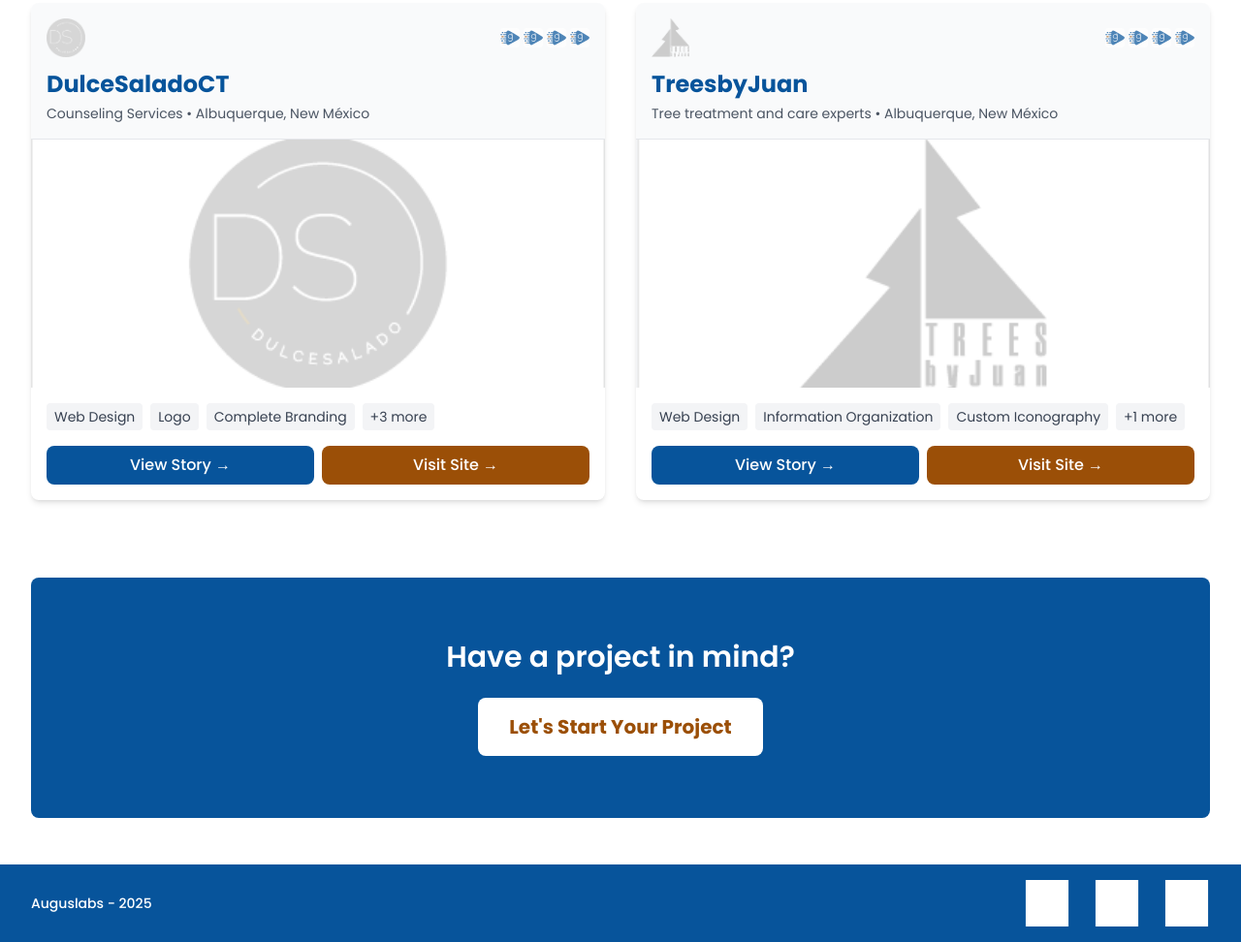
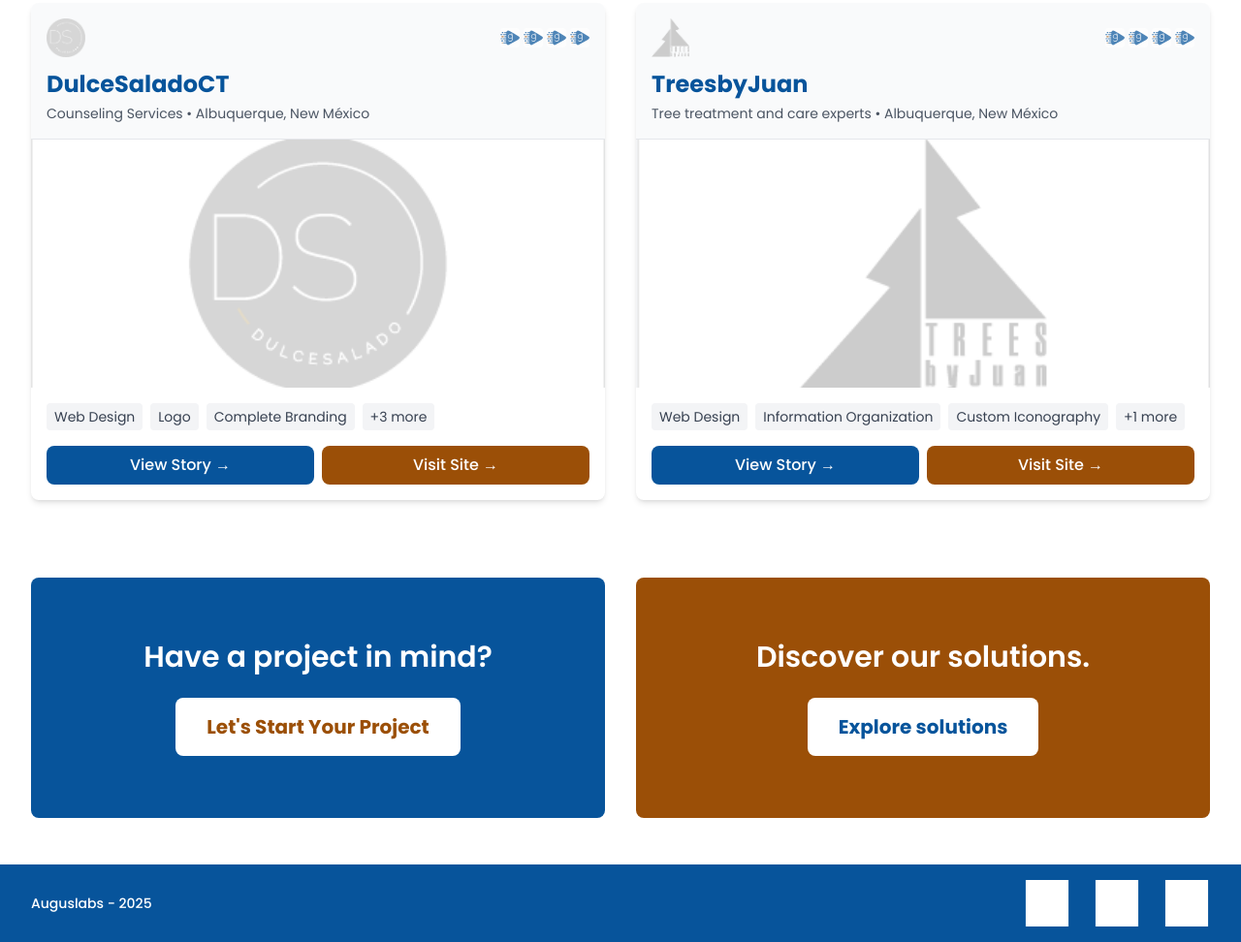
Before and after one commit to auguslabs/auguslabs, an Astro site: page /experiences in a window 1280 px wide. Shown: the part 786-1758 px from the top of the page at 97% size. Built offline with nearby package versions, Linux system fonts and the light colour scheme; Astro itself is replaced by a stand-in of ours.

Commit message:
Actualizar CTAs de experiencias y limpiar config

```diff
--- a/astro.config.mjs
+++ b/astro.config.mjs
@@ -15,10 +15,6 @@
   // Para habilitar SSR, descomentar:
   // output: 'server',
   // adapter: node(),
-  // Configuración para GitHub Pages
-  // Si tu repositorio es username.github.io, deja base: '/'
-  // Si tu repositorio es otro nombre (ej: username/auguslabs), descomenta y ajusta:
-  // base: '/auguslabs/',
   server: {
     host: true, // Escucha en todas las interfaces de red (0.0.0.0)
     port: 4321, // Puerto por defecto de Astro
--- a/src/pages/experiences.astro
+++ b/src/pages/experiences.astro
@@ -34,8 +34,10 @@
       <!-- Grid de proyectos -->
       <ProjectsGrid client:load projects={projects} />
 
-      <!-- CTA Final -->
-      <div class="mt-16 md:mt-20 text-center px-6 py-12 md:py-16 rounded-lg" style="background-color: #07549b;">
+      <!-- CTAs -->
+      <div class="mt-16 md:mt-20 grid grid-cols-1 md:grid-cols-2 gap-8">
+        <!-- CTA: Project -->
+        <div class="text-center px-6 py-12 md:py-16 rounded-lg" style="background-color: #07549b;">
           <h2 class="text-2xl md:text-3xl font-semibold mb-6 text-white">
             Have a project in mind?
           </h2>
@@ -46,6 +48,21 @@
           >
             Let's Start Your Project
           </a>
+        </div>
+
+        <!-- CTA: Explore Solutions -->
+        <div class="text-center px-6 py-12 md:py-16 rounded-lg" style="background-color: #9b4f07;">
+          <h2 class="text-2xl md:text-3xl font-semibold mb-6 text-white">
+            Discover our solutions.
+          </h2>
+          <a
+            href="/solutions"
+            class="inline-block px-8 py-4 text-lg md:text-xl font-bold rounded-lg transition-all duration-200 hover:opacity-90 hover:scale-105"
+            style="background-color: #ffffff; color: #07549b;"
+          >
+            Explore solutions
+          </a>
+        </div>
       </div>
     </div>
   </section>
```
Lines whose indentation alone changed are shown as unchanged.
